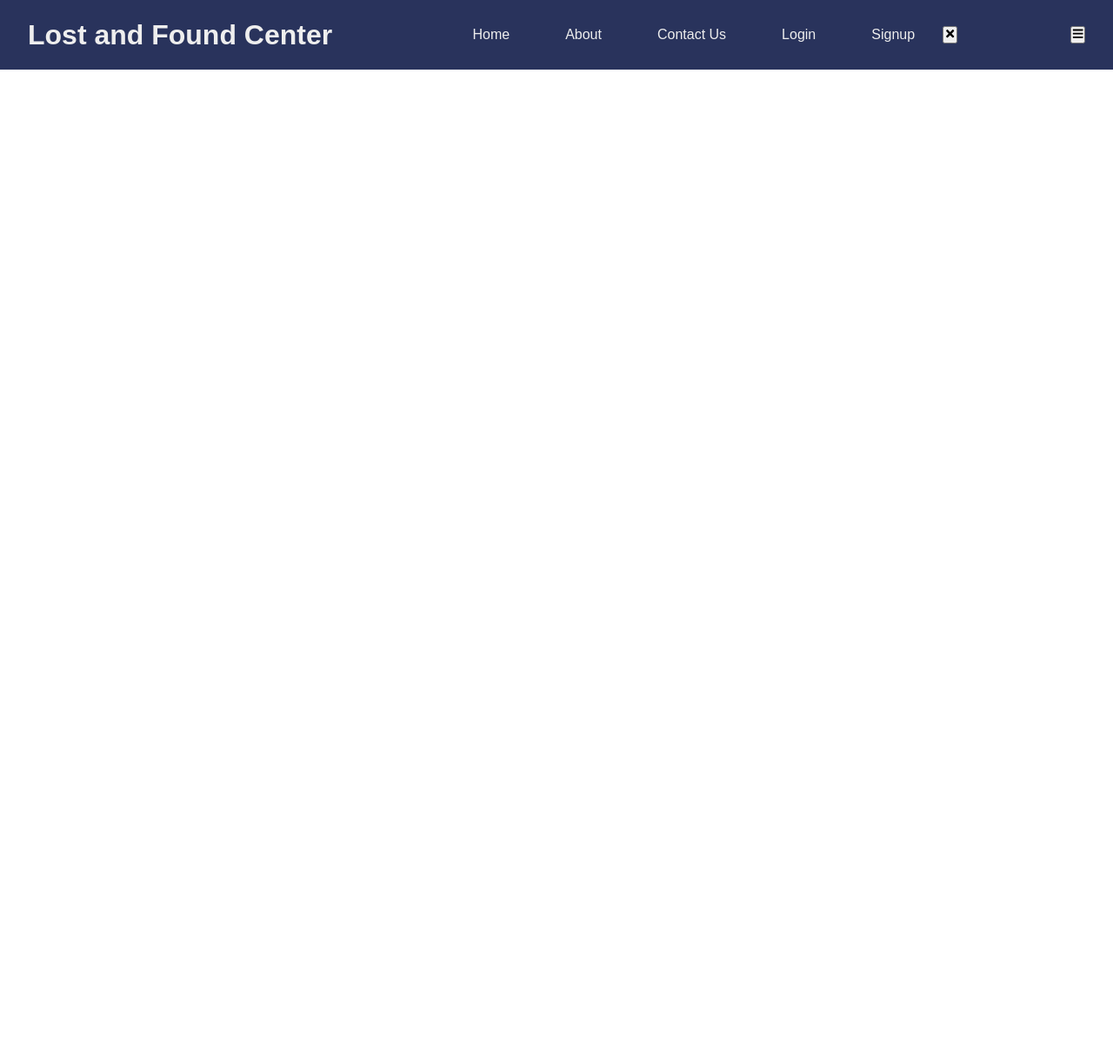
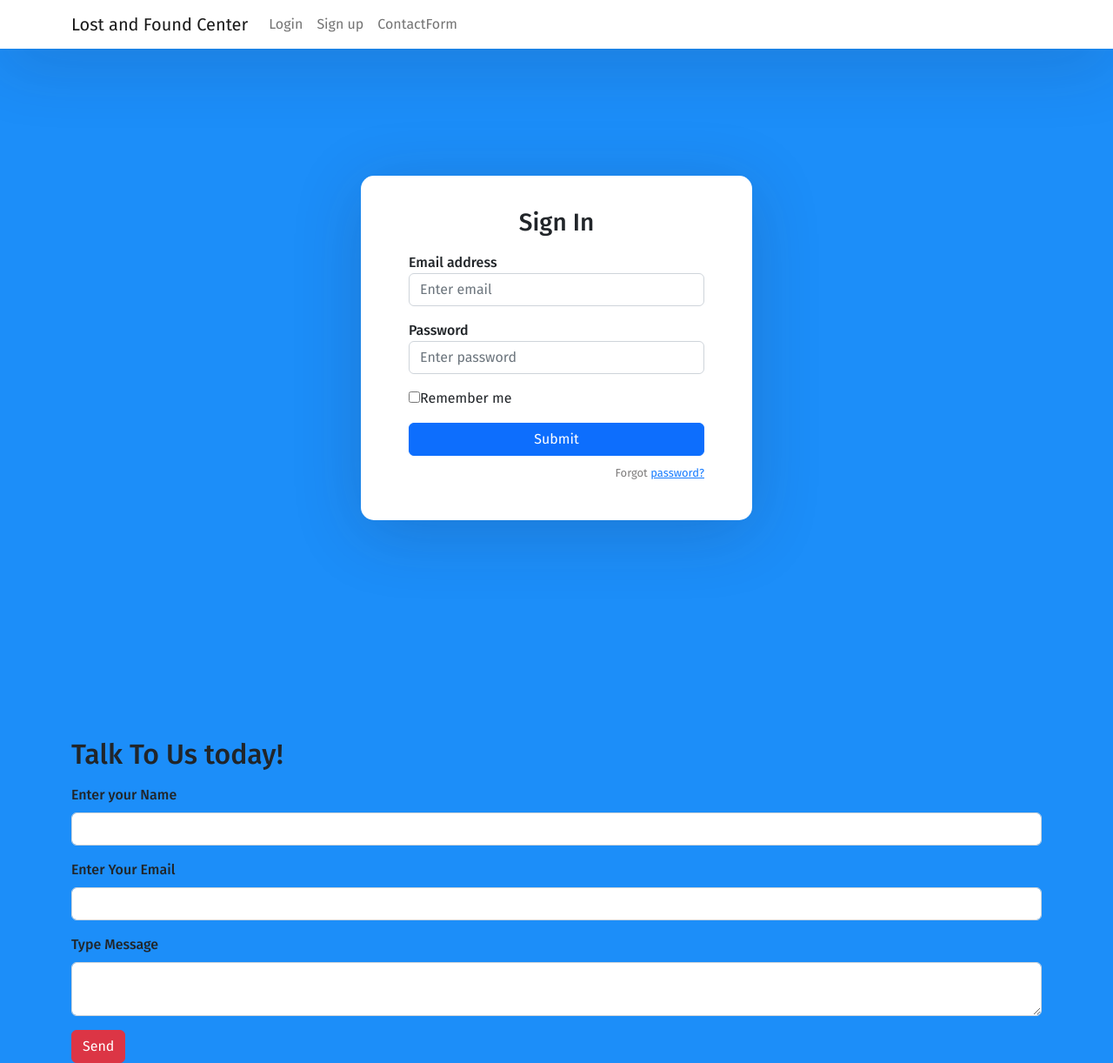
Before and after one commit to geogrey12muiruri/Reacts-Lost-and-Found, a React (Create React App) app: page / in a window 1280 px wide. Shown: the whole page at 87% size. Before the commit the page ends 800 px from the top, so only its background shows below. Built offline with nearby package versions, Linux system fonts and the light colour scheme.

Commit message:
added the contact, Home, Login and Signup components. installed react Bootstrap and Routers

```diff
--- a/package.json
+++ b/package.json
@@ -6,9 +6,11 @@
     "@testing-library/jest-dom": "^5.16.5",
     "@testing-library/react": "^13.4.0",
     "@testing-library/user-event": "^13.5.0",
+    "bootstrap": "^5.2.2",
     "react": "^18.2.0",
     "react-dom": "^18.2.0",
     "react-icons": "^4.4.0",
+    "react-router-dom": "^6.4.1",
     "react-scripts": "5.0.1",
     "web-vitals": "^2.1.4"
   },
--- a/src/App.js
+++ b/src/App.js
@@ -1,11 +1,56 @@
-import React from "react";
-import Navbar from "./Components/Navbar";
+import React from 'react'
+import '../node_modules/bootstrap/dist/css/bootstrap.min.css'
+import './styles/index.css'
+
+import { BrowserRouter as Router, Routes, Route, Link } from 'react-router-dom'
+import Login from './Components/Login'
+import SignUp from './Components/Signup'
+import ContactForm from './Components/ContactForm'
+import Home from './Components/Home'
 function App() {
   return (
-    <React.Fragment>
-      <Navbar />
-    </React.Fragment>
-  );
+    <Router>
+      <div className="App">
+        <nav className="navbar navbar-expand-lg navbar-light fixed-top">
+          <div className="container">
+            <Link className="navbar-brand" to={'/homepage'}>
+              Lost and Found Center
+            </Link>
+            <div className="collapse navbar-collapse" id="navbarTogglerDemo02">
+              <ul className="navbar-nav ml-auto">
+                <li className="nav-item">
+                  <Link className="nav-link" to={'/log-in'}>
+                    Login
+                  </Link>
+                </li>
+                <li className="nav-item">
+                  <Link className="nav-link" to={'/sign-up'}>
+                    Sign up
+                  </Link>
+                </li>
+                <li className="nav-item">
+                <Link className="nav-link" to={'/contact-Form'}>
+                  ContactForm
+                </Link>
+              </li>
+              </ul>
+            </div>
+          </div>
+        </nav>
+        <div className="auth-wrapper">
+          <div className="auth-inner">
+            <Routes>
+              <Route exact path="/" element={<Login />} />
+              <Route path="/log-in" element={<Login />} />
+              <Route path="/sign-up" element={<SignUp />} />
+              <Route path="/contact-Form" element={<ContactForm />} />
+              <Route path="/homepage" element={<Home />} />
+            </Routes>
+          </div>
+        </div>
+      </div>
+      <ContactForm />
+    </Router>
+  )
 }
-
-export default App;
+export default App
--- /dev/null
+++ b/src/Components/ContactForm.js
@@ -0,0 +1,44 @@
+import React from 'react'
+const ContactForm = () => {
+  const [formStatus, setFormStatus] = React.useState('Send')
+  const onSubmit = (e) => {
+    e.preventDefault()
+    setFormStatus('Submitting...')
+    const { name, email, message } = e.target.elements
+    let conFom = {
+      name: name.value,
+      email: email.value,
+      message: message.value,
+    }
+    console.log(conFom)
+  }
+  return (
+    <div className="container mt-5">
+      <h2 className="mb-3">Talk To Us today!</h2>
+      <form onSubmit={onSubmit}>
+        <div className="mb-3">
+          <label className="form-label" htmlFor="name">
+            Enter your Name
+          </label>
+          <input className="form-control" type="text" id="name" required />
+        </div>
+        <div className="mb-3">
+          <label className="form-label" htmlFor="email">
+            Enter Your Email
+          </label>
+          <input className="form-control" type="email" id="email" required />
+        </div>
+        <div className="mb-3">
+          <label className="form-label" htmlFor="message">
+            Type Message
+          </label>
+          <textarea className="form-control" id="message" required />
+        </div>
+        <button className="btn btn-danger" type="submit">
+          {formStatus}
+        </button>
+      </form>
+    </div>
+  )
+}
+export default ContactForm
--- /dev/null
+++ b/src/Components/Home.js
@@ -0,0 +1,9 @@
+import React from 'react'
+
+function Home() {
+  return (
+    <h3>You Lost it we Found it Here</h3>
+  )
+}
+
+export default Home
--- a/src/Components/Login.js
+++ b/src/Components/Login.js
@@ -0,0 +1,46 @@
+import React, { Component } from 'react'
+export default class Login extends Component {
+  render() {
+    return (
+      <form>
+        <h3>Sign In</h3>
+        <div className="mb-3">
+          <label>Email address</label>
+          <input
+            type="email"
+            className="form-control"
+            placeholder="Enter email"
+          />
+        </div>
+        <div className="mb-3">
+          <label>Password</label>
+          <input
+            type="password"
+            className="form-control"
+            placeholder="Enter password"
+          />
+        </div>
+        <div className="mb-3">
+          <div className="custom-control custom-checkbox">
+            <input
+              type="checkbox"
+              className="custom-control-input"
+              id="customCheck1"
+            />
+            <label className="custom-control-label" htmlFor="customCheck1">
+              Remember me
+            </label>
+          </div>
+        </div>
+        <div className="d-grid">
+          <button type="submit" className="btn btn-primary">
+            Submit
+          </button>
+        </div>
+        <p className="forgot-password text-right">
+          Forgot <a href="#">password?</a>
+        </p>
+      </form>
+    )
+  }
+}
--- a/src/Components/Signup.js
+++ b/src/Components/Signup.js
@@ -0,0 +1,46 @@
+import React, { Component } from 'react'
+export default class SignUp extends Component {
+  render() {
+    return (
+      <form>
+        <h3>Sign Up</h3>
+        <div className="mb-3">
+          <label>First name</label>
+          <input
+            type="text"
+            className="form-control"
+            placeholder="First name"
+          />
+        </div>
+        <div className="mb-3">
+          <label>Last name</label>
+          <input type="text" className="form-control" placeholder="Last name" />
+        </div>
+        <div className="mb-3">
+          <label>Email address</label>
+          <input
+            type="email"
+            className="form-control"
+            placeholder="Enter email"
+          />
+        </div>
+        <div className="mb-3">
+          <label>Password</label>
+          <input
+            type="password"
+            className="form-control"
+            placeholder="Enter password"
+          />
+        </div>
+        <div className="d-grid">
+          <button type="submit" className="btn btn-primary">
+            Sign Up
+          </button>
+        </div>
+        <p className="forgot-password text-right">
+          Already registered <a href="/sign-in">sign in?</a>
+        </p>
+      </form>
+    )
+  }
+}
--- /dev/null
+++ b/src/styles/index.css
@@ -0,0 +1,62 @@
+@import url('https://fonts.googleapis.com/css?family=Fira+Sans:400,500,600,700,800');
+* {
+  box-sizing: border-box;
+}
+body {
+  background: #1C8EF9 !important;
+  min-height: 100vh;
+  display: flex;
+  font-weight: 400;
+  font-family: 'Fira Sans', sans-serif;
+}
+h1,h2,h3,h4,h5,h6,label,span {
+  font-weight: 500;
+  font-family: 'Fira Sans', sans-serif;
+}
+body, html, .App, #root, .auth-wrapper {
+  width: 100%;
+  height: 100%;
+}
+.navbar-light {
+  background-color: #ffffff;
+  box-shadow: 0px 14px 80px rgba(34, 35, 58, 0.2);
+}
+.auth-wrapper {
+  display: flex;
+  justify-content: center;
+  flex-direction: column;
+  text-align: left;
+}
+.auth-inner {
+  width: 450px;
+  margin: auto;
+  background: #ffffff;
+  box-shadow: 0px 14px 80px rgba(34, 35, 58, 0.2);
+  padding: 40px 55px 45px 55px;
+  border-radius: 15px;
+  transition: all .3s;
+}
+.auth-wrapper .form-control:focus {
+  border-color: #167bff;
+  box-shadow: none;
+}
+.auth-wrapper h3 {
+  text-align: center;
+  margin: 0;
+  line-height: 1;
+  padding-bottom: 20px;
+}
+.custom-control-label {
+  font-weight: 400;
+}
+.forgot-password,
+.forgot-password a {
+  text-align: right;
+  font-size: 13px;
+  padding-top: 10px;
+  color: #7f7d7d;
+  margin: 0;
+}
+.forgot-password a {
+  color: #167bff;
+}
```
Also changed, not shown: src/Components/Navbar.js (line endings or trailing spaces), src/styles/styles.css (line endings or trailing spaces), 1 other file (tests, documents, lock files or other folders).
